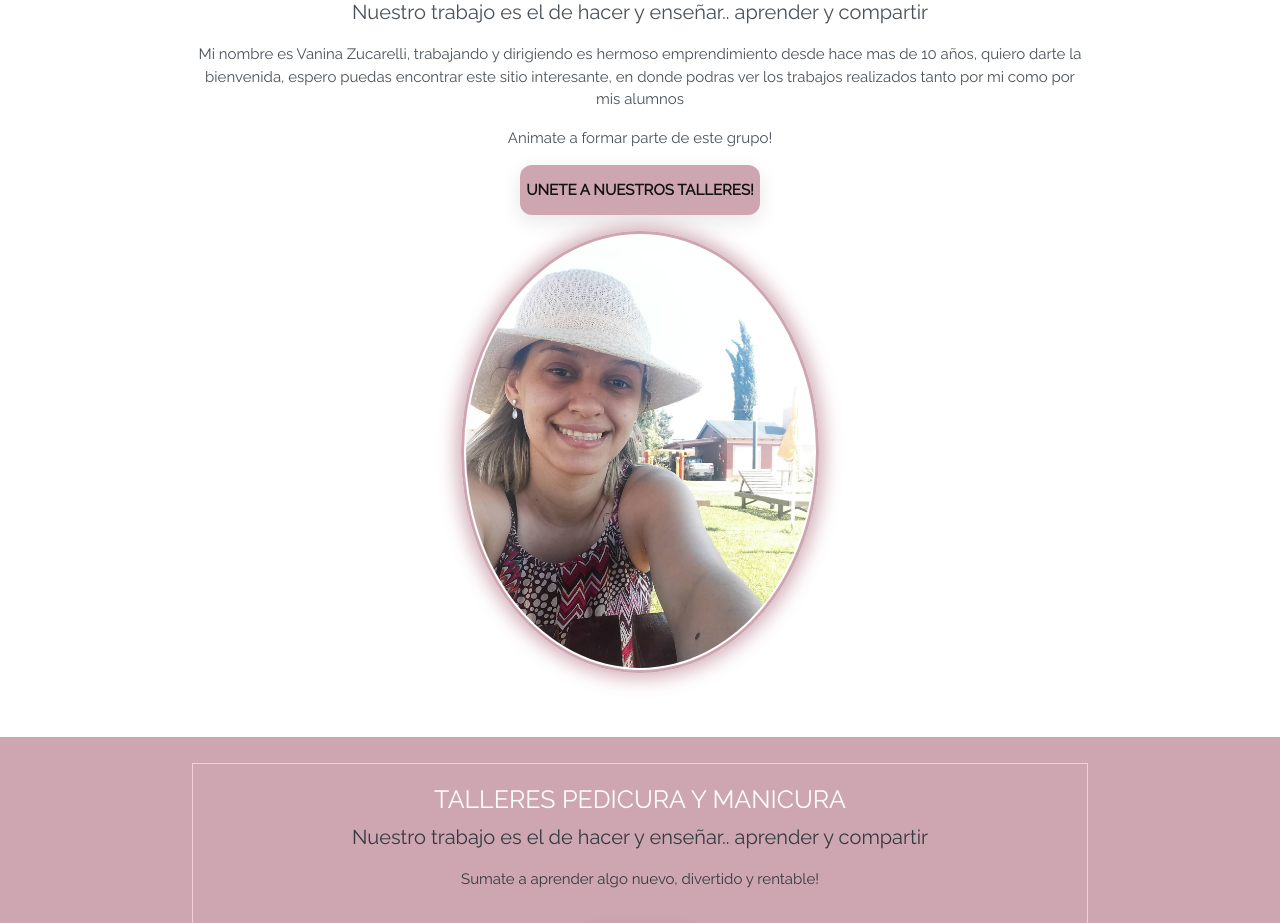
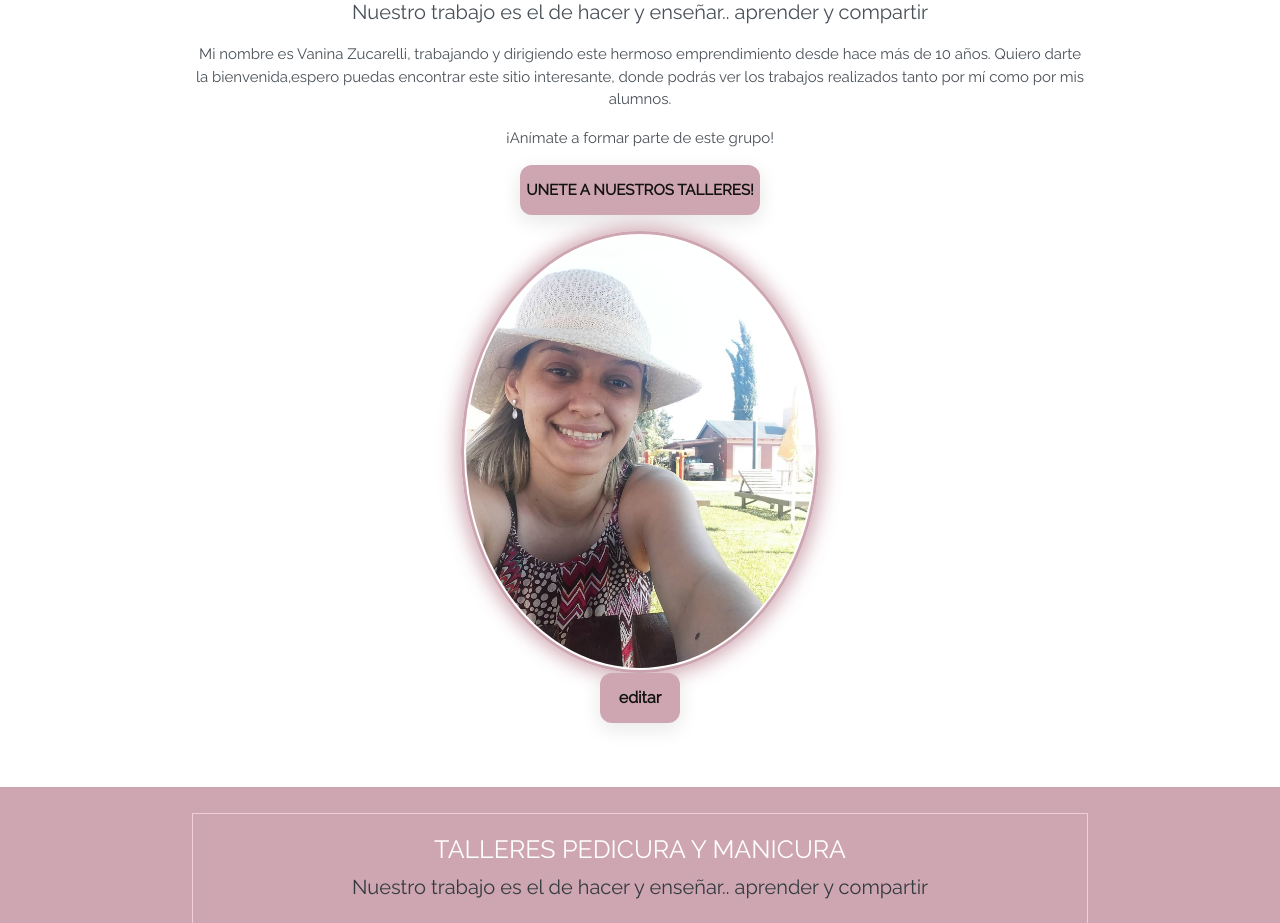
Before and after one commit to DiegoDimitroffPetcoff/schoolproject, a React (Create React App) app: page / in a window 1280 px wide. Shown: the part 680-1603 px from the top of the page. Built offline with nearby package versions, Linux system fonts and the light colour scheme; a web font is replaced by a local one.

Commit message:
ADD whoweare to edit

```diff
--- a/src/containers/whoWeAreContainer.js
+++ b/src/containers/whoWeAreContainer.js
@@ -1,26 +1,89 @@
+import { Form, Button } from "react-bootstrap";
+
 import "../styles/sectionOne.css";
 import "../styles/whoWeAre.css";
 
 import Buttom2 from "../components/pure/Buttom2";
+import { useState } from "react";
 
 function WhoWeAre() {
+  const  [logged, setLogged] = useState(true)
+  const  [adm, setAdm] = useState(true)
+  const [title, setTitle] = useState("Apasionados por tus uñas");
+  const [subTitle, setSubTitle] = useState("Nuestro trabajo es el de hacer y enseñar.. aprender y compartir");
+  const [text, setText] = useState("Mi nombre es Vanina Zucarelli, trabajando y dirigiendo este hermoso emprendimiento desde hace más de 10 años. Quiero darte la bienvenida,espero puedas encontrar este sitio interesante, donde podrás ver los trabajos realizados tanto por mí como por mis alumnos.");
+
+  const handleSubmit = (event) => {
+    event.preventDefault();
+
+  };
+
   return (
     <div className="SectionContainerOne">
-      <h1 className="title">Apasionados por tus uñas</h1>
+    {logged ? (
+      <>
+        <h1 className="title">{title}</h1>
         <p className="subTitle">
-        Nuestro trabajo es el de hacer y enseñar.. aprender y compartir
+          {subTitle}
         </p>
         <p className="text">
-        Mi nombre es Vanina Zucarelli, trabajando y dirigiendo es hermoso
-        emprendimiento desde hace mas de 10 años, quiero darte la bienvenida,
-        espero puedas encontrar este sitio interesante, en donde podras ver los
-        trabajos realizados tanto por mi como por mis alumnos
+     {text}
         </p>
-      <p className="text">Animate a formar parte de este grupo! </p>
+        <p className="text">¡Anímate a formar parte de este grupo!</p>
         <p className="text">
-        <Buttom2 string="UNETE A NUESTROS TALLERES!"></Buttom2>
+          <Buttom2 string="UNETE A NUESTROS TALLERES!" />
         </p>
-      <img className="whoWeArePicture" src="/vaninazucarelli.png"/>
+        <img className="whoWeArePicture" alt="imagen de vanina zucarelli" src="/vaninazucarelli.png" />
+      </>
+
+    ) :
+
+
+
+
+
+
+
+
+    (<div className="SectionContainerOne">
+      <Form onSubmit={handleSubmit}>
+        <Form.Group controlId="formBasicName">
+          <Form.Label>Title</Form.Label>
+          <Form.Control
+            type="text"
+            placeholder={title}
+            value={title}
+            onChange={(e) => setTitle(e.target.value)}
+          />
+        </Form.Group>
+
+        <Form.Group controlId="formBasicEmail">
+          <Form.Label>Subtitle</Form.Label>
+          <Form.Control
+            type="text"
+            placeholder={subTitle}
+            value={subTitle}
+            onChange={(e) => setSubTitle(e.target.value)}
+          />
+        </Form.Group>
+
+        <Form.Group controlId="formBasicPassword">
+          <Form.Label>Contraseña</Form.Label>
+          <Form.Control
+            type="text"
+            placeholder={text}
+            value={text}
+            onChange={(e) => setText(e.target.value)}
+          />
+        </Form.Group>
+
+        <Button variant="success" type="submit">
+          Aceptar
+        </Button>
+      </Form>
+      </div>
+    )}
+     {adm ? (<Buttom2 string="editar" action={() => { setLogged(!logged) }}/>) : ("") }
   </div>
   );
 }
```
Lines whose indentation alone changed are shown as unchanged.
